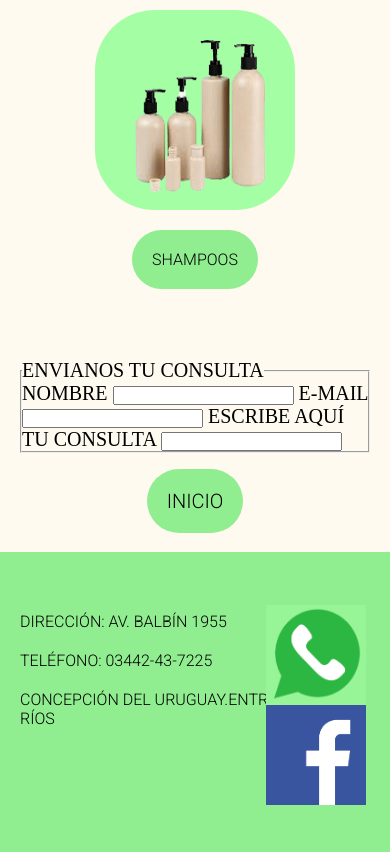
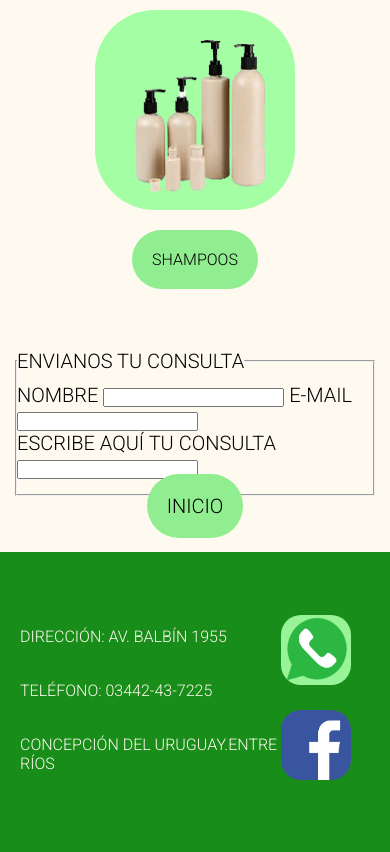
Before and after one commit to soledadtorena/proyecto-farmacia-del-oeste, a website: page pages/preparados.html in a window 390 px wide. Shown: the part 1148-2000 px from the top of the page. Drawn offline with Linux system fonts and the light colour scheme.

Commit message:
entrega final Torena

```diff
--- a/pages/preparados.html
+++ b/pages/preparados.html
@@ -6,6 +6,7 @@
     <meta name="viewport" content="width=device-width, initial-scale=1.0">
     <meta name="author" content="Torena,María Soledad">
     <meta name="Copyright" content="Farmacia del Oeste">
+    <meta name="description" content="Preparados magistrales propios y bajo receta.">
     <title>Preparados - FARMACIA DEL OESTE</title>
     <link rel="stylesheet" href="../css/style.css">
     <link rel="preconnect" href="https://fonts.googleapis.com">
@@ -64,9 +65,9 @@
                     <span>NOMBRE</span>
                     <input type="text">
                     <span>E-MAIL</span>
-                    <input type="text">
+                    <input type="text"><br>
                     <span>ESCRIBE AQUÍ TU CONSULTA</span>
-                    <input type="text">
+                    <input class="text-area" type="text">
                 </label>
             </fieldset>
         </form>
--- a/scss/layout/_footer.scss
+++ b/scss/layout/_footer.scss
@@ -1,5 +1,5 @@
 footer{
-    background-color: lightgreen;
+    background-color: rgb(25, 141, 25);
     width: 100%;
     height: 300px;
     padding-top: 20px;
@@ -11,8 +11,9 @@ footer{
     p{
         display: flex;
         justify-content: left;
-        padding-top: 20px;
+        padding-top: 35px;
         font-family:'Roboto', sans-serif;
+        color:floralwhite;
     }
     }
     section.logos{
@@ -20,16 +21,12 @@ footer{
         grid-template-rows: 1fr;
         justify-content: end;
         margin-right: 50px;
+        margin-bottom: 10px;
         div.footerWa img{
-            display: flex;
-            width: 100px;
-            height: 100px;
+            @include prop-logos-footer;
         }
         div.footerFa img{
-                display: flex;
-                width: 100px;
-                height: 100px;
-                margin-bottom: 15px;
+                @include prop-logos-footer;
                 }
 
         }
--- a/scss/layout/_main-herboresteria.scss
+++ b/scss/layout/_main-herboresteria.scss
@@ -6,26 +6,26 @@ main.mainHerbo{
     display: grid;
     justify-content: center;
     img{
-    margin: 30px;
     width: 300px;
     height: 370px;
     border-radius: 60px;
+    margin-top: 30px;
     }
 }
 .herbo{
-    padding: $pad30;
+    padding:50px;
 }
 .titHerbo h1{
     font-size: $medida-titulos-main;
     padding: $pad30;
     font-family:'Roboto', sans-serif;
     font-weight: bold;
-    margin-top: 25px;
     text-align: center;
 }
 .parrafoHerbo h3{
     font-family:'Roboto', sans-serif;
     font-size: 20px;
+    margin-bottom: 10px;
     display: grid;
     justify-content: center;
 }
@@ -33,16 +33,20 @@ main.mainHerbo{
     font-family:'Roboto', sans-serif;
     font-size: 25px;
     letter-spacing: 4px;
-    color:  rgb(25, 141, 25);
+    color:  rgb(3, 3, 3);
     display: flex;
     justify-content: center;
+    .colorVerde{
+        color:  rgb(25, 141, 25);
+    }
 }
+
 .botonListado{
     margin-bottom: 20px;
     display: flex;
     justify-content: center;
     a{
-     @include prop-botones;
+    @include prop-botones;
 }
 
 }
--- a/scss/layout/_main-index.scss
+++ b/scss/layout/_main-index.scss
@@ -16,13 +16,15 @@ section.mainIndex{
             font-family:'Roboto', sans-serif;
             font-weight: bold;
             margin-top: 20px;
+
+
         }
 }
 section.banner img{
     width: 100%;
     height: 600px;
     margin-top: 0px;
-    border-radius: 60px;
+
 }
 .botonesIndex{
     display: flex;
--- a/scss/layout/_main-otros.scss
+++ b/scss/layout/_main-otros.scss
@@ -9,7 +9,7 @@ main.mainOtros{
         font-family:'Roboto', sans-serif;
         font-size: $medida-titulos-main;
         font-weight: bold;
-        padding-top: 20px;
+        padding-top: 50px;
 
 }
 }
--- a/scss/layout/_main-preparados.scss
+++ b/scss/layout/_main-preparados.scss
@@ -86,11 +86,16 @@ div.shampoo a{
     @extend .textoCrema
 }
 .formulario{
-    margin-top: 20px;
+    margin-top: 15px;
     font-size: 20px;
-    padding: 20px;
+    padding: 15px;
     width: 100%;
-    height: 30px;
+    height: 50px;
+    fieldset{
+        font-family:'Roboto', sans-serif;
+        padding-top: 10px;
+        padding-bottom: 15px;
+    }
 }
 .botonInicioPrepa{
     padding: 20px;
--- a/scss/layout/_media-mobile.scss
+++ b/scss/layout/_media-mobile.scss
@@ -15,6 +15,10 @@
                 font-weight: bold;
             }
     }
+    div.textoNav p{
+        font-size: 15px;
+        letter-spacing: 1px;
+    }
 }
 footer{
     div.footerTexto{
@@ -26,6 +30,17 @@ footer{
         flex-direction: column;
         justify-content: center;
         align-items: center;
+        div.footerWa{
+        margin-bottom: 25px;
+        img{
+            width: 70px;
+            height: 70px;
+        }
+        }
+        div.footerFa img{
+            width: 70px;
+            height: 70px;
+        }
 
     }
 }
@@ -33,4 +48,7 @@ footer{
     font-size: 15px;
     letter-spacing: 1px;
 }
+.botonListado a{
+    font-size: 15px;
 }
+}
--- a/scss/layout/_media-tablet.scss
+++ b/scss/layout/_media-tablet.scss
@@ -57,4 +57,7 @@ section.mainIndex h1{
     font-weight: bold;
     font-size: 20px;
 }
+.footerFa img{
+    margin-bottom: 20px;
 }
+}
--- a/scss/utilities/_mixins.scss
+++ b/scss/utilities/_mixins.scss
@@ -22,3 +22,10 @@
     height: 250px;
     border-radius: 60px;
 }
+@mixin prop-logos-footer {
+    display: flex;
+            width: 100px;
+            height: 100px;
+            border-radius: 20px;
+
+}
```
Also changed, not shown: index.html (+5 -1 lines), pages/herboresteria.html (+5 -4 lines), pages/otros.html (+3 -2 lines), pages/perfumeria.html (+2 -1 lines), css/style.css.
